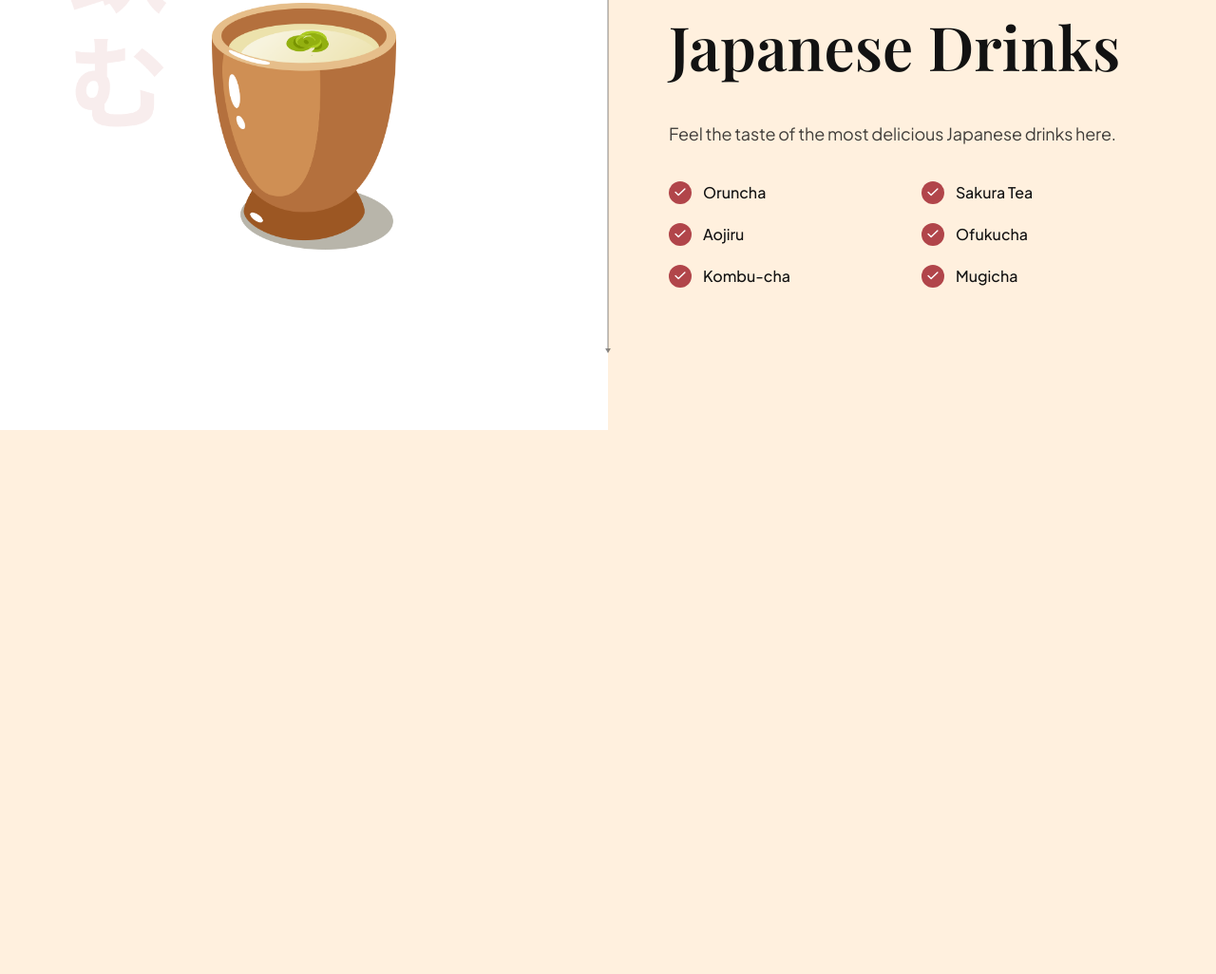
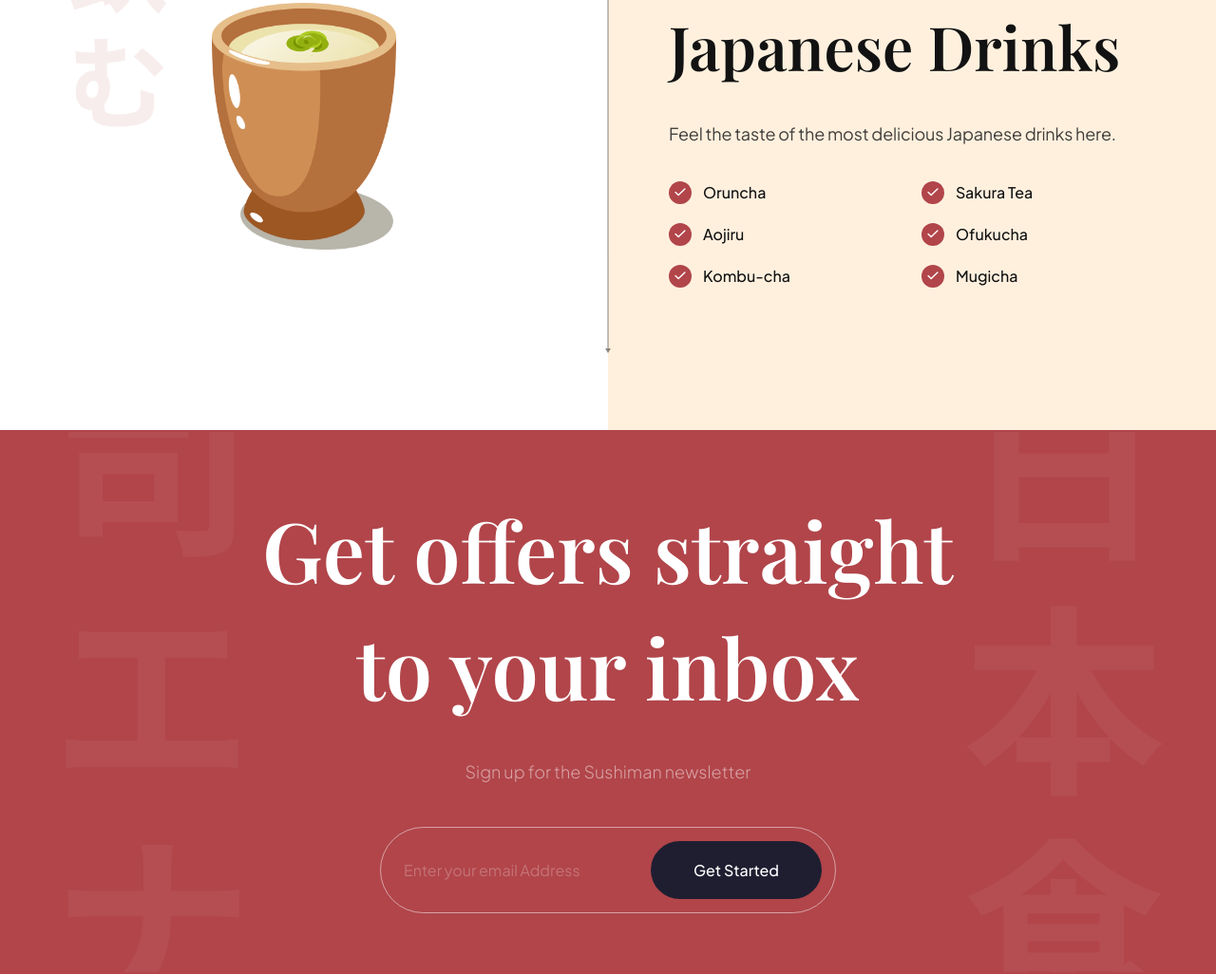
Before and after one commit to Emperor-Grey/Sushiman-by-JSM, a website built with Vite: page index.html in a window 1280 px wide. Shown: the part 3245-4271 px from the top of the page at 95% size. Before the commit the page ends 3698 px from the top, so only its background shows below. Built offline with nearby package versions, Linux system fonts and the light colour scheme.

Commit message:
Subscription section done

```diff
--- a/css/sections/subscribe.css
+++ b/css/sections/subscribe.css
@@ -0,0 +1,82 @@
+.subscription {
+  padding: 64px;
+  background-color: var(--primary-color);
+  background-image: url(../../assets/subscribe_bg.png);
+  background-position: center;
+  background-repeat: no-repeat;
+  background-size: contain;
+  flex-direction: column;
+  overflow: hidden;
+  display: flex;
+}
+
+.subscription h2 {
+  font-size: 88px;
+  font-family: var(--playfair-display);
+  font-weight: 600;
+  line-height: 123px;
+  color: #fff;
+  text-align: center;
+}
+
+.subscription p {
+  font-size: 18px;
+  font-family: var(--plus-jakarta-sans);
+  font-weight: 300;
+  line-height: 36px;
+  margin-top: 32px;
+  color: rgba(255, 255, 255, 0.5);
+  text-align: center;
+}
+
+.subscription__form {
+  min-width: 480px;
+  margin-top: 40px;
+  padding: 14px 14px 14px 24px;
+  display: flex;
+  gap: 10;
+  border: 1px solid rgba(255, 255, 255, 0.5);
+  border-radius: 46px;
+  -webkit-border-radius: 46px;
+  -moz-border-radius: 46px;
+  -ms-border-radius: 46px;
+  -o-border-radius: 46px;
+}
+
+.subscription__form input {
+  flex: 1;
+  display: flex;
+  font-size: 16px;
+  font-weight: 400;
+  font-family: var(--plus-jakarta-sans);
+  color: #fff;
+  opacity: 0.5;
+
+  background: transparent;
+  border: none;
+  outline: none;
+}
+
+.subscription__form input::placeholder {
+  color: #fff;
+  opacity: 0.5;
+}
+
+.subscription__form button {
+  padding: 20px;
+  min-width: 180px;
+  font-size: 16px;
+  font-weight: 500;
+  font-family: var(--plus-jakarta-sans);
+  color: #fff;
+  text-align: center;
+  background: var(--black-400);
+  border: none;
+  outline: none;
+  cursor: pointer;
+  border-radius: 46px;
+  -webkit-border-radius: 46px;
+  -moz-border-radius: 46px;
+  -ms-border-radius: 46px;
+  -o-border-radius: 46px;
+}
--- a/css/style.css
+++ b/css/style.css
@@ -7,7 +7,7 @@
 @import url('sections/about.css');
 @import url('sections/popular.css');
 @import url('sections/trending.css');
-/* @import url('sections/subscribe.css'); */
+@import url('sections/subscribe.css');
 /* @import url('sections/footer.css'); */
 
 /* CSS variables for reusablity across all files (including above imported) */
--- a/index.html
+++ b/index.html
@@ -337,6 +337,25 @@
       </section>
     </section>
 
+    <!-- Subscribe Section  -->
+
+    <section class="subscription flex-center" id="services">
+      <h2 data-aos="flip-down">
+        Get offers straight <br />
+        to your inbox
+      </h2>
+      <p data-aos="fade-up">Sign up for the Sushiman newsletter</p>
+      <div class="subscription__form" data-aos="fade-up">
+        <input
+          type="text"
+          placeholder="Enter your email Address"
+          name="subscribeInput"
+          id="subscribeInput"
+        />
+        <button>Get Started</button>
+      </div>
+    </section>
+
     <script src="./js/script.js" type="module"></script>
   </body>
 </html>
```
